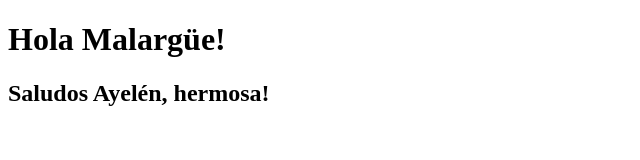
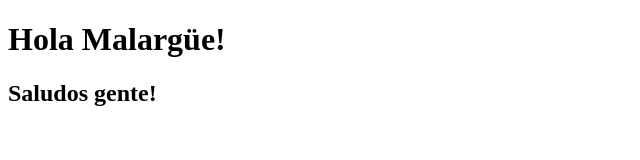
Before and after one commit to arsmartin/pruebaindex, a plain HTML site: page index.html in a window 1280 px wide. Shown: the whole page, without its empty margins (0-640 px from the left). Drawn offline with Linux system fonts and the light colour scheme.

Commit message:
se agregó un saludo

```diff
--- a/index.html
+++ b/index.html
@@ -8,6 +8,6 @@
 </head>
 <body>
     <h1>Hola Malargüe!</h1>
-    <h2>Saludos Ayelén, hermosa!</h2>
+    <h2>Saludos gente!</h2>
 </body>
 </html>
```
